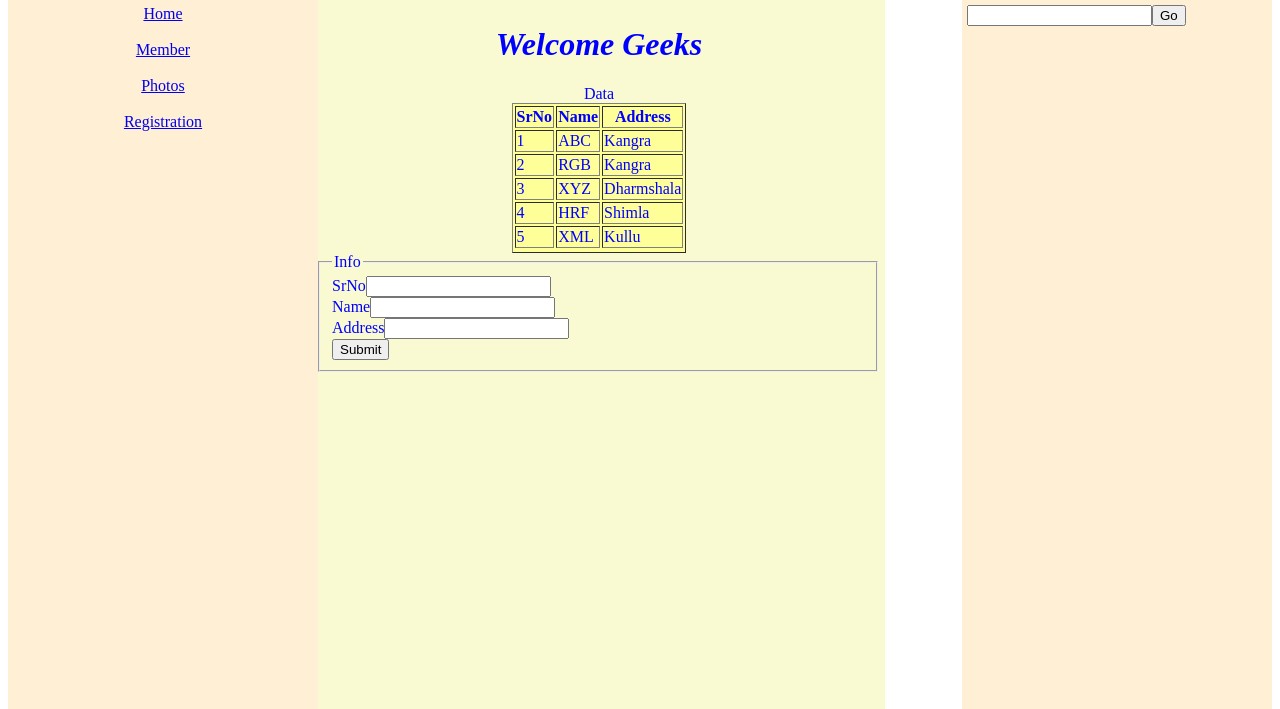
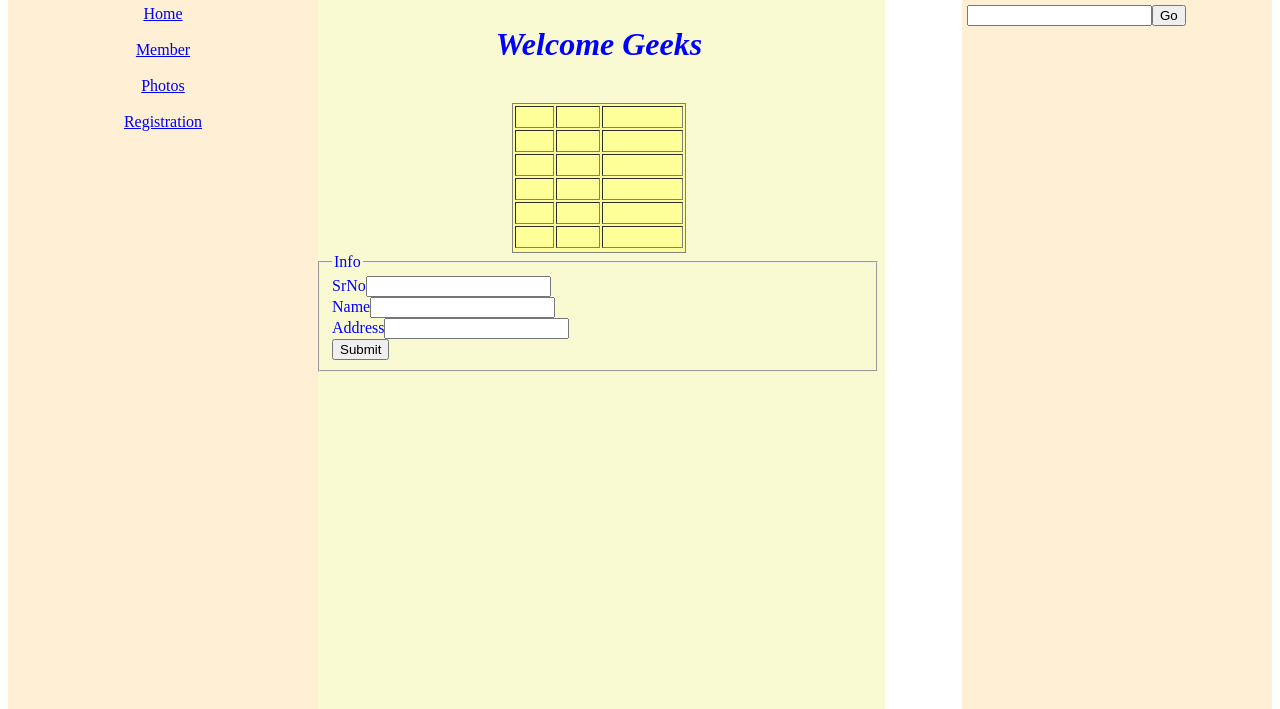
Before and after one commit to Rajan1220/Ignite, a PHP site: page /index.html in a window 1280 px wide; the page is wider, and only the part inside the window is pictured. Shown: the part 182-891 px from the top of that part. Run offline with PHP 8.4, Linux system fonts and the light colour scheme.

Commit message:
edit table properties

```diff
--- a/style.css
+++ b/style.css
@@ -39,6 +39,11 @@
 		padding:10px;
 		color:white;
 	}
+table
+	{
+		border-style:solid;
+		color:rgba(0,0,0,0);
+        }
 #data1
 	{
 		padding-left:2px;
```
